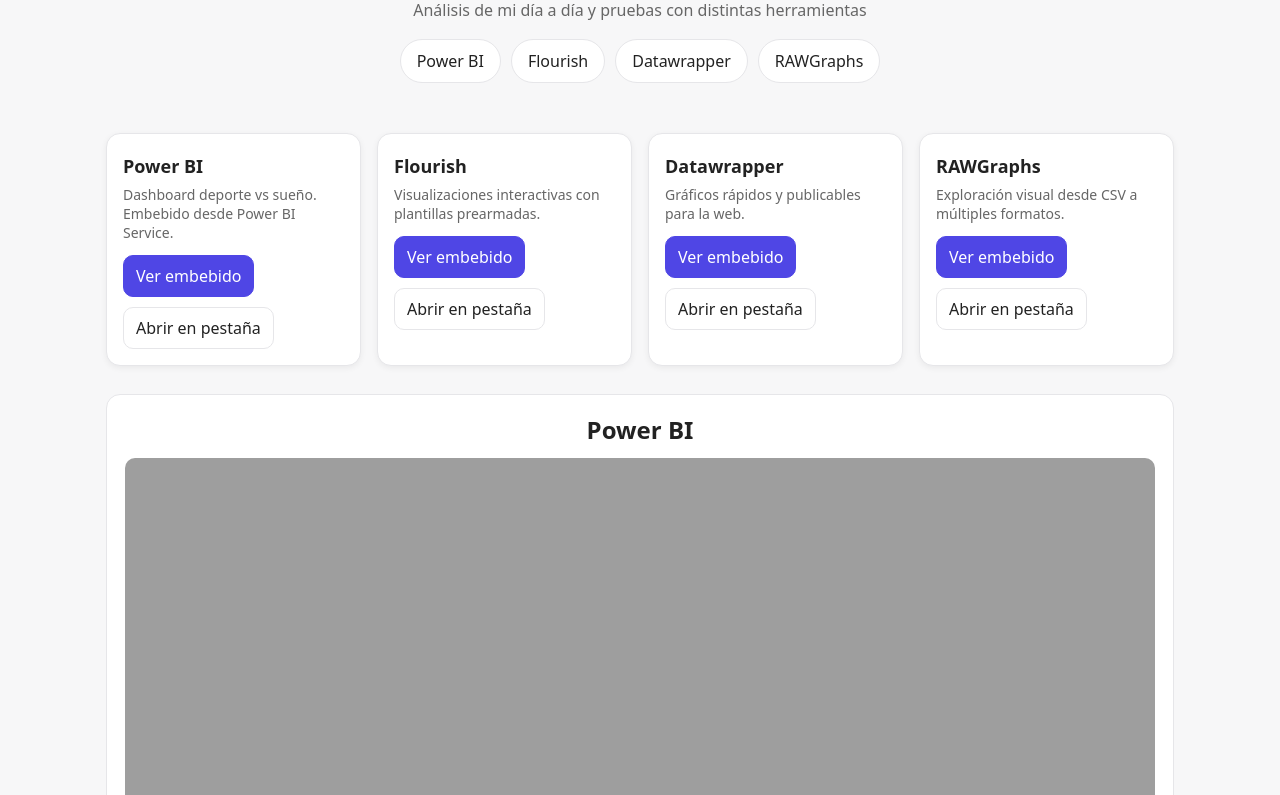
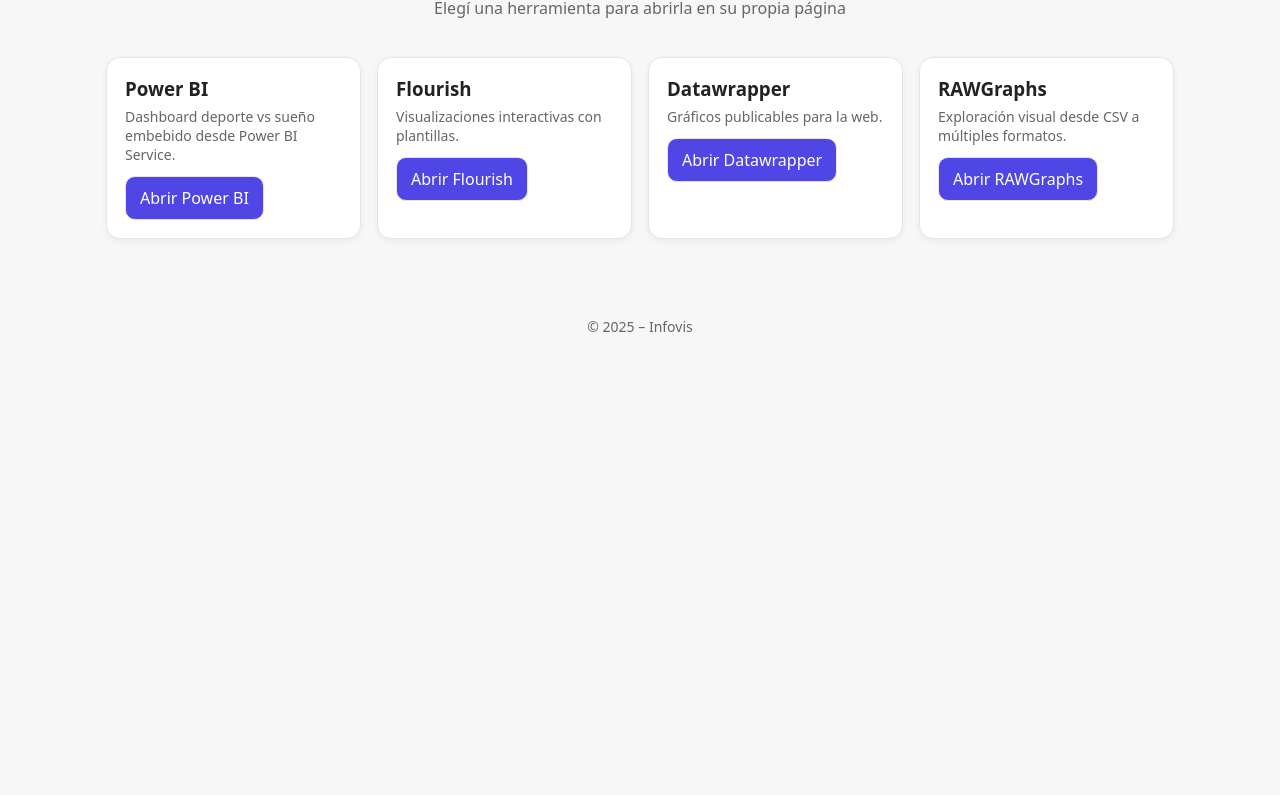
Before and after one commit to franciscocavanna/infovis, a plain HTML site: page index.html in a window 1280 px wide. Shown: the part 100-895 px from the top of the page. After the commit the page ends 800 px from the top, so only its background shows below. Drawn offline with Linux system fonts and the light colour scheme; a script that the page names is missing.

Commit message:
Update index.html

```diff
--- a/index.html
+++ b/index.html
@@ -5,108 +5,57 @@
   <meta name="viewport" content="width=device-width, initial-scale=1" />
   <title>Infovis – Prototipos</title>
   <style>
-    :root{
-      --bg:#f7f7f8; --fg:#222; --muted:#666; --card:#ffffff;
-      --border:#e6e6e9; --accent:#4f46e5;
-    }
-    *{box-sizing:border-box}
-    html,body{margin:0;padding:0;background:var(--bg);color:var(--fg);font-family:system-ui,-apple-system,Segoe UI,Roboto,Inter,Arial,sans-serif}
-    header{padding:40px 20px 24px;text-align:center}
-    header h1{margin:0;font-size:clamp(24px,4vw,36px);letter-spacing:.2px}
-    header p{margin:10px 0 0;color:var(--muted)}
-    nav{display:flex;gap:10px;flex-wrap:wrap;justify-content:center;margin:18px 0 8px}
-    nav a{display:inline-block;padding:10px 16px;border:1px solid var(--border);border-radius:999px;background:#fff;color:var(--fg);text-decoration:none}
-    nav a:hover{background:#f0f0ff;border-color:#d8d8ff}
-    .wrap{max-width:1100px;margin:0 auto;padding:0 16px 56px}
-    .grid{display:grid;grid-template-columns:repeat(auto-fit,minmax(240px,1fr));gap:16px;margin:18px auto 28px}
-    .card{background:var(--card);border:1px solid var(--border);border-radius:14px;padding:16px;box-shadow:0 2px 6px rgba(0,0,0,.06)}
-    .card h3{margin:4px 0 8px;font-size:18px}
-    .card p{margin:0 0 12px;color:var(--muted);font-size:14px;line-height:1.35}
-    .card .btns{display:flex;gap:10px;flex-wrap:wrap}
-    .btn{padding:9px 12px;border-radius:10px;border:1px solid var(--border);text-decoration:none;color:var(--fg);background:#fff}
-    .btn.primary{background:var(--accent);border-color:var(--accent);color:#fff}
-    .section{background:#fff;border:1px solid var(--border);border-radius:14px;margin:26px 0;padding:18px}
-    .section h2{margin:0 0 12px;text-align:center}
-    iframe{width:100%;height:600px;border:0;border-radius:10px;background:#fff}
-    footer{padding:22px 16px;color:var(--muted);text-align:center;font-size:14px}
+    :root{--bg:#f7f7f8;--fg:#222;--muted:#666;--card:#fff;--border:#e6e6e9;--accent:#4f46e5}
+    *{box-sizing:border-box} html,body{margin:0;background:var(--bg);color:var(--fg);
+      font-family:system-ui,-apple-system,Segoe UI,Roboto,Inter,Arial,sans-serif}
+    header{padding:40px 20px 10px;text-align:center}
+    h1{margin:0;font-size:clamp(24px,4vw,36px)}
+    p.lead{margin:8px 0 0;color:var(--muted)}
+    .wrap{max-width:1100px;margin:0 auto;padding:28px 16px 56px}
+    .grid{display:grid;grid-template-columns:repeat(auto-fit,minmax(240px,1fr));gap:16px}
+    .card{background:var(--card);border:1px solid var(--border);border-radius:14px;padding:18px;
+      box-shadow:0 2px 6px rgba(0,0,0,.06)}
+    .card h3{margin:0 0 6px} .card p{margin:0 0 12px;color:var(--muted);font-size:14px}
+    .btn{display:inline-block;padding:10px 14px;border-radius:10px;border:1px solid var(--border);
+      text-decoration:none;color:#fff;background:var(--accent)}
+    .btn.ghost{background:#fff;color:var(--fg)}
+    footer{padding:22px 16px;text-align:center;color:var(--muted);font-size:14px}
   </style>
 </head>
 <body>
   <header>
     <h1>Infovis – Prototipos</h1>
-    <p>Análisis de mi día a día y pruebas con distintas herramientas</p>
-    <nav>
-      <a href="#powerbi">Power BI</a>
-      <a href="#flourish">Flourish</a>
-      <a href="#datawrapper">Datawrapper</a>
-      <a href="#rawgraphs">RAWGraphs</a>
-    </nav>
+    <p class="lead">Elegí una herramienta para abrirla en su propia página</p>
   </header>
 
   <main class="wrap">
-    <!-- Tarjetas de acceso rápido -->
-    <div class="grid" aria-label="Accesos rápidos">
+    <section class="grid">
       <article class="card">
         <h3>Power BI</h3>
-        <p>Dashboard deporte vs sueño. Embebido desde Power BI Service.</p>
-        <div class="btns">
-          <a class="btn primary" href="#powerbi">Ver embebido</a>
-          <a class="btn" href="/infovis/prototipo/powerbi.html?v=1" target="_blank">Abrir en pestaña</a>
-        </div>
+        <p>Dashboard deporte vs sueño embebido desde Power BI Service.</p>
+        <a class="btn" href="/infovis/prototipo/powerbi.html?v=1">Abrir Power BI</a>
       </article>
+
       <article class="card">
         <h3>Flourish</h3>
-        <p>Visualizaciones interactivas con plantillas prearmadas.</p>
-        <div class="btns">
-          <a class="btn primary" href="#flourish">Ver embebido</a>
-          <a class="btn" href="/infovis/prototipo/flourish.html?v=1" target="_blank">Abrir en pestaña</a>
-        </div>
+        <p>Visualizaciones interactivas con plantillas.</p>
+        <a class="btn" href="/infovis/prototipo/flourish.html?v=1">Abrir Flourish</a>
       </article>
+
       <article class="card">
         <h3>Datawrapper</h3>
-        <p>Gráficos rápidos y publicables para la web.</p>
-        <div class="btns">
-          <a class="btn primary" href="#datawrapper">Ver embebido</a>
-          <a class="btn" href="/infovis/prototipo/datawrapper.html?v=1" target="_blank">Abrir en pestaña</a>
-        </div>
+        <p>Gráficos publicables para la web.</p>
+        <a class="btn" href="/infovis/prototipo/datawrapper.html?v=1">Abrir Datawrapper</a>
       </article>
+
       <article class="card">
         <h3>RAWGraphs</h3>
         <p>Exploración visual desde CSV a múltiples formatos.</p>
-        <div class="btns">
-          <a class="btn primary" href="#rawgraphs">Ver embebido</a>
-          <a class="btn" href="/infovis/prototipo/rawgraphs.html?v=1" target="_blank">Abrir en pestaña</a>
-        </div>
+        <a class="btn" href="/infovis/prototipo/rawgraphs.html?v=1">Abrir RAWGraphs</a>
       </article>
-    </div>
-
-    <!-- Bloques embebidos (como en tu index actual) -->
-    <section class="section" id="powerbi">
-      <h2>Power BI</h2>
-      <iframe
-        title="datostp"
-        src="/infovis/prototipo/powerbi.html?v=1"
-        allowfullscreen="true"></iframe>
-    </section>
-
-    <section class="section" id="flourish">
-      <h2>Flourish</h2>
-      <iframe src="/infovis/prototipo/flourish.html?v=1"></iframe>
-    </section>
-
-    <section class="section" id="datawrapper">
-      <h2>Datawrapper</h2>
-      <iframe src="/infovis/prototipo/datawrapper.html?v=1"></iframe>
-    </section>
-
-    <section class="section" id="rawgraphs">
-      <h2>RAWGraphs</h2>
-      <iframe src="/infovis/prototipo/rawgraphs.html?v=1"></iframe>
     </section>
   </main>
 
-  <footer>
-    © 2025 – Infovis · Hecho con Power BI, Flourish, Datawrapper y RAWGraphs
-  </footer>
+  <footer>© 2025 – Infovis</footer>
 </body>
 </html>
```
